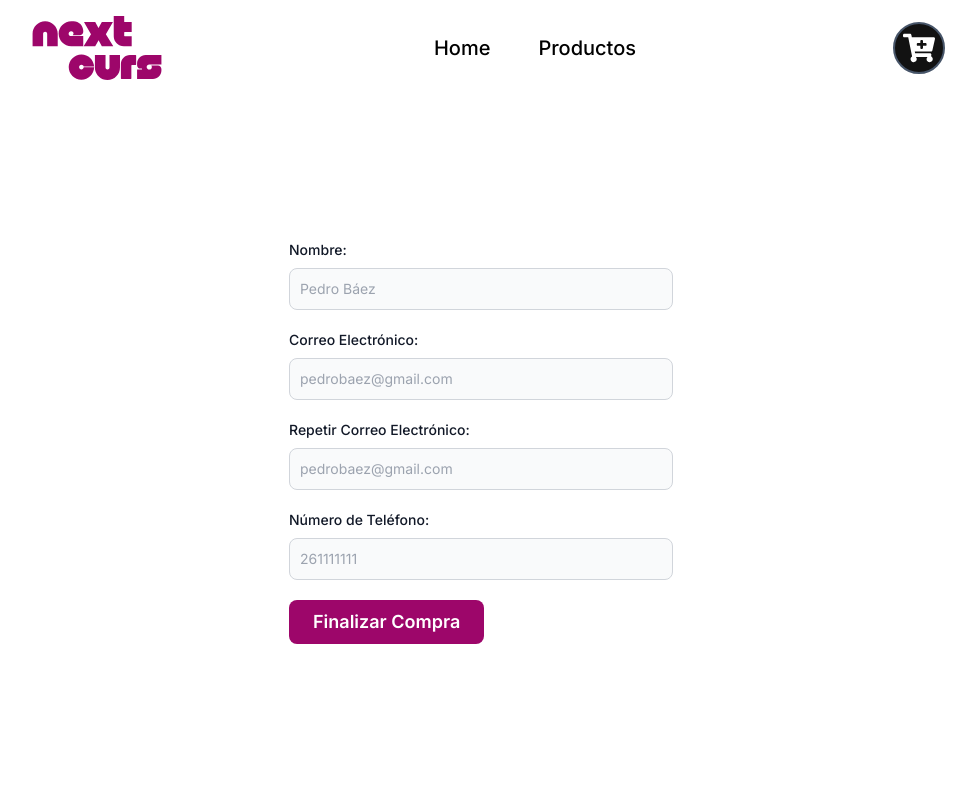
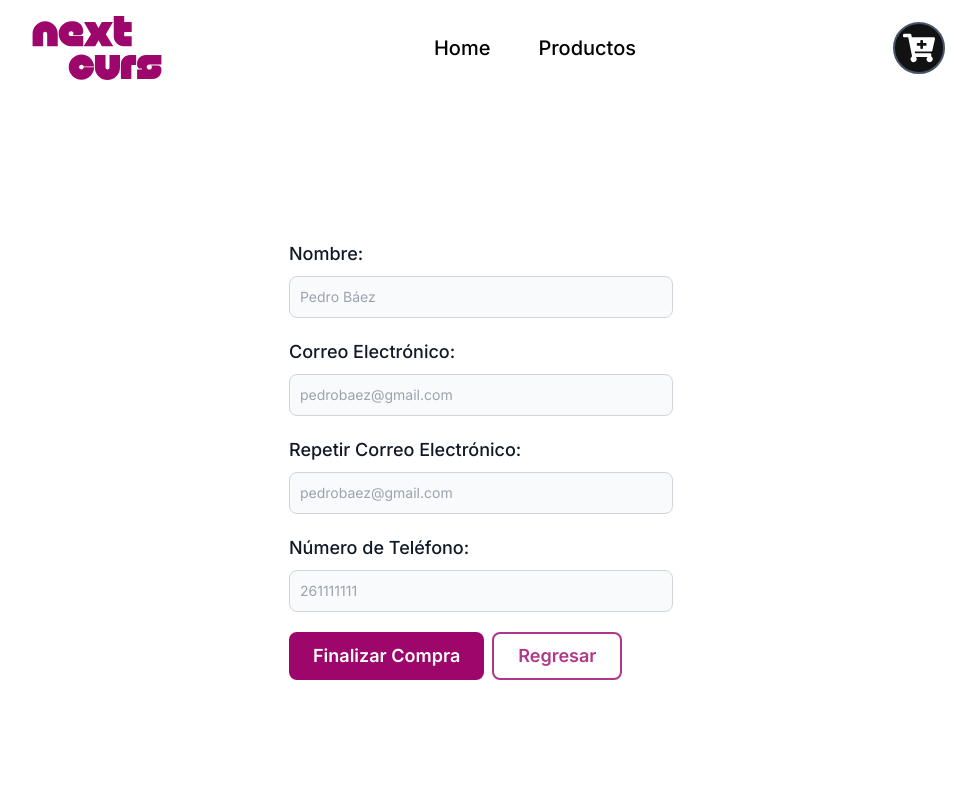
Before and after one commit to BautiCentorbi/PF-CENTORBI-NextJs, a Next.js app: page /checkout in a window 1280 px wide. Shown: the top 800 px of the page, without its empty margins (159-1135 px from the left). Built offline with nearby package versions, Linux system fonts and the light colour scheme; no server answers.

Commit message:
Couple Fixes + More Responsive

```diff
--- a/app/cart/page.js
+++ b/app/cart/page.js
@@ -3,7 +3,7 @@ import Cart from '@/app/components/cart/Cart'
 
 const CartPage = () => {
   return (
-    <main className='min-w-full mx-4'>
+    <main className='mx-4'>
       <Cart />
     </main>
   )
--- a/app/checkout/page.js
+++ b/app/checkout/page.js
@@ -3,7 +3,7 @@ import CheckoutForm from '../components/Checkout/CheckoutForm'
 
 const CheckoutPage = () => {
   return (
-    <div className='h-screen mt-36'>
+    <div className='h-screen mt-8 md:mt-36 mx-4'>
         <CheckoutForm />
     </div>
   )
--- a/app/components/Checkout/CheckoutForm.jsx
+++ b/app/components/Checkout/CheckoutForm.jsx
@@ -127,7 +127,7 @@ const CheckoutForm = () => {
         <div className="mb-5">
           <label
             type="text"
-            className="block mb-2 text-sm font-medium text-gray-900 dark:text-white"
+            className="block mb-2 text-md md:text-lg font-medium text-gray-900 dark:text-white"
           >
             Nombre:
           </label>
@@ -143,7 +143,7 @@ const CheckoutForm = () => {
         <div className="mb-5">
           <label
             type="label"
-            className="block mb-2 text-sm font-medium text-gray-900 dark:text-white"
+            className="block mb-2 text-md md:text-lg font-medium text-gray-900 dark:text-white"
           >
             Correo Electrónico:
           </label>
@@ -159,7 +159,7 @@ const CheckoutForm = () => {
         <div className="mb-5">
           <label
             type="text"
-            className="block mb-2 text-sm font-medium text-gray-900 dark:text-white"
+            className="block mb-2 text-md md:text-lg font-medium text-gray-900 dark:text-white"
           >
             Repetir Correo Electrónico:
           </label>
@@ -175,7 +175,7 @@ const CheckoutForm = () => {
         <div className="mb-5">
           <label
             type="text"
-            className="block mb-2 text-sm font-medium text-gray-900 dark:text-white"
+            className="block mb-2 text-md md:text-lg font-medium text-gray-900 dark:text-white"
           >
             Número de Teléfono:
           </label>
@@ -188,13 +188,20 @@ const CheckoutForm = () => {
             placeholder="261111111"
           />
         </div>
-        <div className="mb-5">
+        <div className="mb-5 flex flex-col md:flex-row gap-2">
             <button
                 type="button"
                 onClick={getOrder}
-                className="transition px-4 py-1 md:px-6  md:py-2 text-md md:text-lg font-semibold text-center text-white rounded-lg bg-ourpink-light hover:bg-blue-700 focus:ring-4 focus:outline-none focus:ring-blue-300 dark:bg-ourpink-light dark:hover:bg-ourpink-light/50 dark:focus:ring-pink-400"
+                className="w-full md:w-auto transition px-4 py-1 md:px-6  md:py-2 text-md md:text-lg font-semibold text-center text-white rounded-lg bg-ourpink-light hover:bg-blue-700 focus:ring-4 focus:outline-none focus:ring-blue-300 dark:bg-ourpink-light dark:hover:bg-ourpink-light/50 dark:focus:ring-pink-400"
             >
                 Finalizar Compra
+            </button>
+            <button
+                type="button"
+                onClick={router.back}
+                className="w-full md:w-auto transition px-4 py-1 md:px-6  md:py-2 text-md md:text-lg font-semibold text-center text-ourpink-light/80 dark:text-white rounded-lg border-2 border-ourpink-light/80 hover:bg-blue-700 focus:ring-4 focus:outline-none focus:ring-blue-300 dark:bg-transparent dark:border-2 dark:border-ourpink-light dark:hover:bg-ourpink-light/50 dark:focus:ring-pink-400"
+                >
+                Regresar
             </button>
         </div>
       </form>
--- a/app/components/cart/Cart.jsx
+++ b/app/components/cart/Cart.jsx
@@ -36,7 +36,7 @@ const Cart = () => {
     );
   } else {
     return (
-      <div className="mx-auto h-screen flex flex-col md:flex-row gap-4 gap-16 md:justify-center mt-4 md:mt-16">
+      <div className="h-screen flex flex-col md:flex-row gap-4 gap-16 md:justify-center mt-4 md:mt-16">
         <div>
           <h1 className="text-2xl md:text-5xl font-bold my-4">
             Items en el Carrito
@@ -74,8 +74,11 @@ const Cart = () => {
           <h3 className="text-lg md:text-xl">
             Cantidad de productos: {getQuantity()}
           </h3>
+          <h3 className="text-lg md:text-xl">
+            Subtotal: {costTransform(totalPrice())}
+          </h3>
           <h3 className="text-lg md:text-xl font-semibold">
-            {costTransform(totalPrice())}
+            Total: {costTransform(totalPrice())}
           </h3>
           <div className="flex flex-col w-full gap-4">
             <PrimaryButton label={"Continuar con la compra"} link={"/checkout"} />
```
